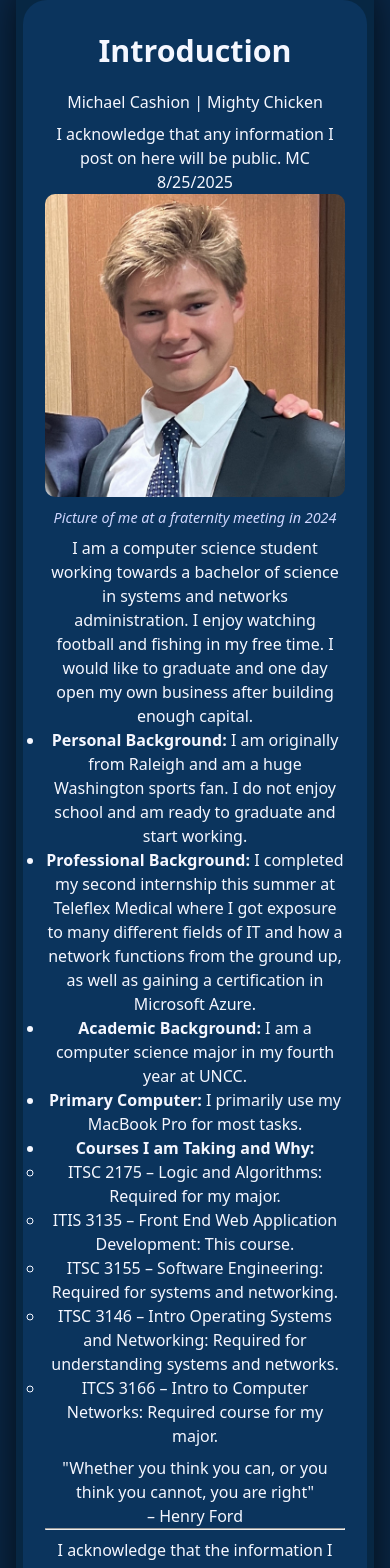
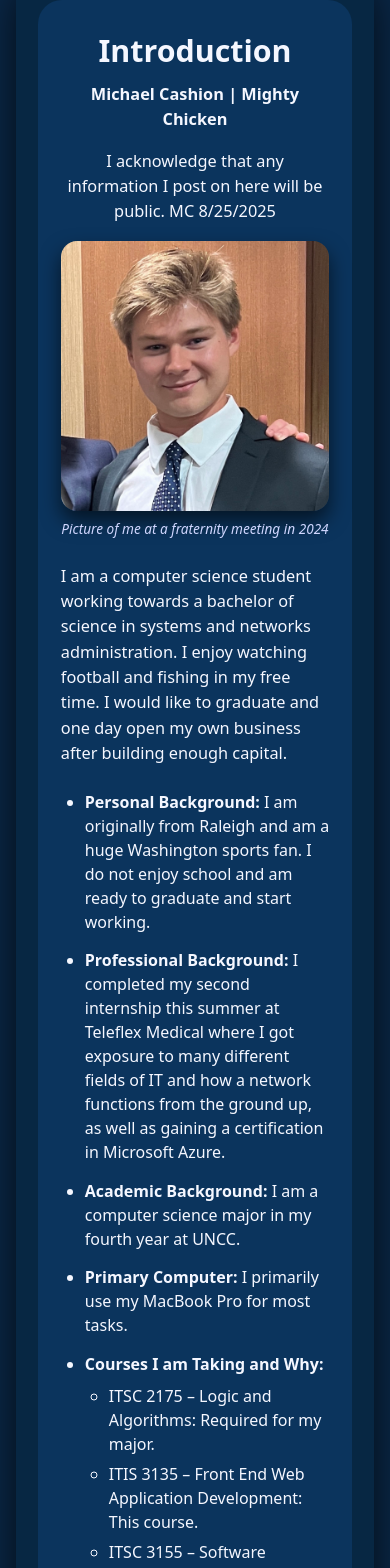
Before and after one commit to mcashio5/itis3135-react, a React (Vite) app: page /introduction in a window 390 px wide. Shown: the part 333-1901 px from the top of the page. Built offline with nearby package versions, Linux system fonts and the light colour scheme.

Commit message:
Update App.css

```diff
--- a/src/App.css
+++ b/src/App.css
@@ -314,4 +314,97 @@ legend {
   margin-top: 2rem;
   font-size: 1.1rem;
 }
+  /* Introduction page styling */
+
+.intro-card {
+  max-width: 900px;
+  text-align: left;
 }
+
+.intro-card h2 {
+  text-align: center;
+  margin-bottom: 0.25rem;
+}
+
+.intro-subtitle {
+  text-align: center;
+  font-weight: 600;
+  margin-bottom: 0.4rem;
+}
+
+.intro-ack {
+  text-align: center;
+  font-size: 0.9rem;
+  margin-bottom: 1.5rem;
+}
+
+.intro-figure {
+  margin: 0 auto 1.5rem;
+  max-width: 320px;
+  text-align: center;
+}
+
+.intro-figure img {
+  width: 100%;
+  border-radius: 16px;
+  box-shadow: 0 10px 20px rgba(0, 0, 0, 0.6);
+}
+
+.intro-figure figcaption {
+  margin-top: 0.5rem;
+  font-size: 0.85rem;
+  color: #d0d7ff;
+}
+
+.intro-card p {
+  margin-bottom: 1rem;
+  line-height: 1.55;
+  font-size: 1.02rem;
+}
+
+.intro-list {
+  margin: 1.5rem 0;
+  padding-left: 1.5rem;
+}
+
+.intro-list > li {
+  margin-bottom: 0.9rem;
+}
+
+.intro-list strong {
+  font-weight: 600;
+}
+
+.intro-list ul {
+  margin-top: 0.5rem;
+  padding-left: 1.5rem;
+}
+
+.intro-list ul li {
+  margin-bottom: 0.4rem;
+}
+
+.intro-quote {
+  margin-top: 1.5rem;
+  text-align: center;
+  font-style: italic;
+}
+
+.intro-quote-author {
+  display: block;
+  margin-top: 0.3rem;
+}
+
+.intro-divider {
+  margin: 1.5rem auto 1rem;
+  width: 60%;
+  border: none;
+  border-top: 1px solid #1a365c;
+}
+
+.intro-meta {
+  text-align: center;
+  font-size: 0.9rem;
+}
+
+}
```
